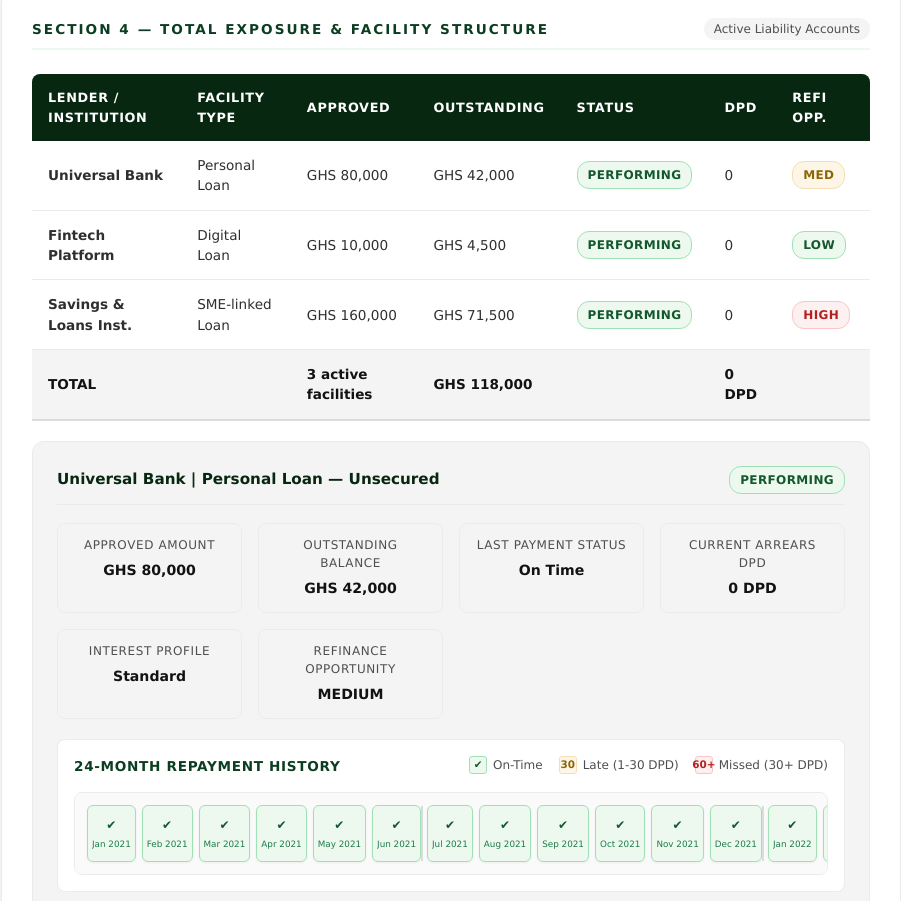
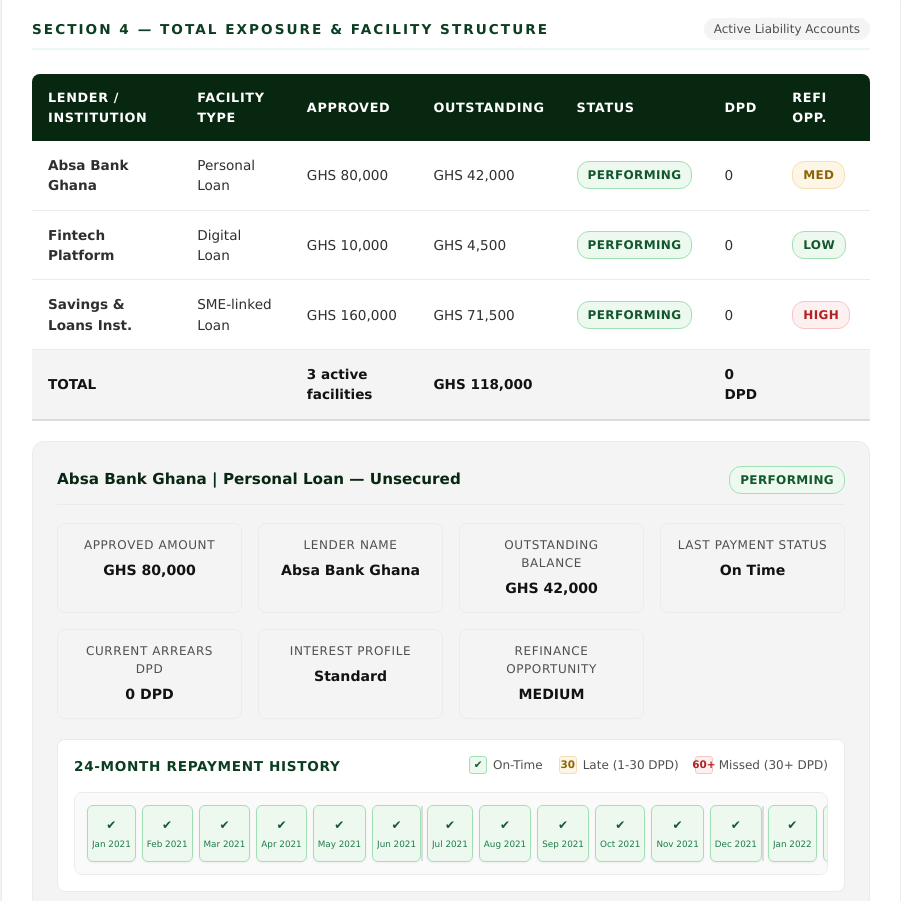
Before and after one commit to qrix15384/report_template, a React (Vite) app in the folder Report Template/: page / in a window 1280 px wide. Shown: the part 3029-3930 px from the top of the page, without its empty margins (339-1240 px from the left). Built offline with nearby package versions, Linux system fonts and the light colour scheme; the HTML template or start-up script is replaced by a standard one.

Commit message:
Manual changes

```diff
--- a/Report Template/src/CreditReport.jsx
+++ b/Report Template/src/CreditReport.jsx
@@ -3,7 +3,7 @@
 
 const facilityRows = [
   {
-    lender: 'Universal Bank',
+    lender: 'Absa Bank Ghana',
     type: 'Personal Loan',
     approved: 'GHS 80,000',
     outstanding: 'GHS 42,000',
@@ -609,7 +609,7 @@
           {/* Account Detail 1 */}
           <div className="facility-account">
             <div className="facility-account-header">
-              <span>Universal Bank | Personal Loan — Unsecured</span>
+              <span>Absa Bank Ghana | Personal Loan — Unsecured</span>
               <span className="status-pill success">Performing</span>
             </div>
 
@@ -617,6 +617,11 @@
               <div className="metric-box">
                 <span>Approved Amount</span>
                 <strong>GHS 80,000</strong>
+              </div>
+
+              <div className="metric-box">
+                <span>Lender Name</span>
+                <strong>Absa Bank Ghana</strong>
               </div>
               <div className="metric-box">
                 <span>Outstanding Balance</span>
```
